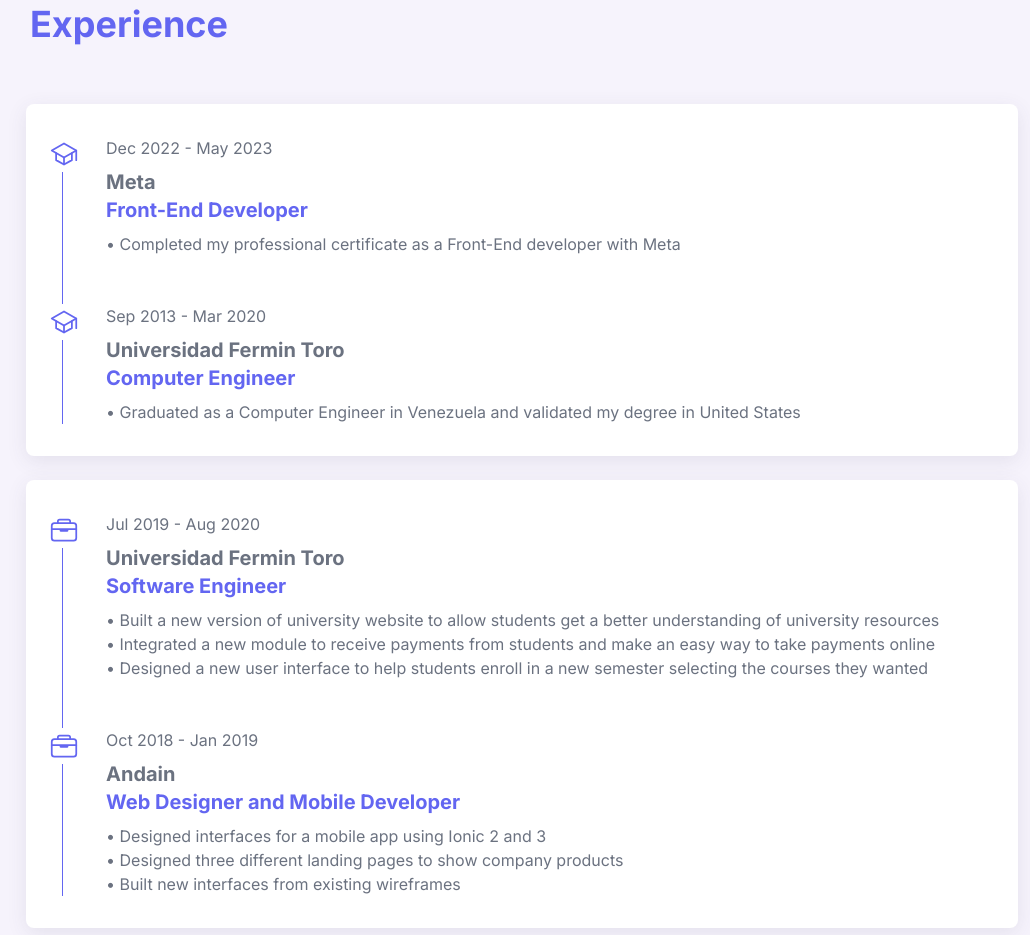
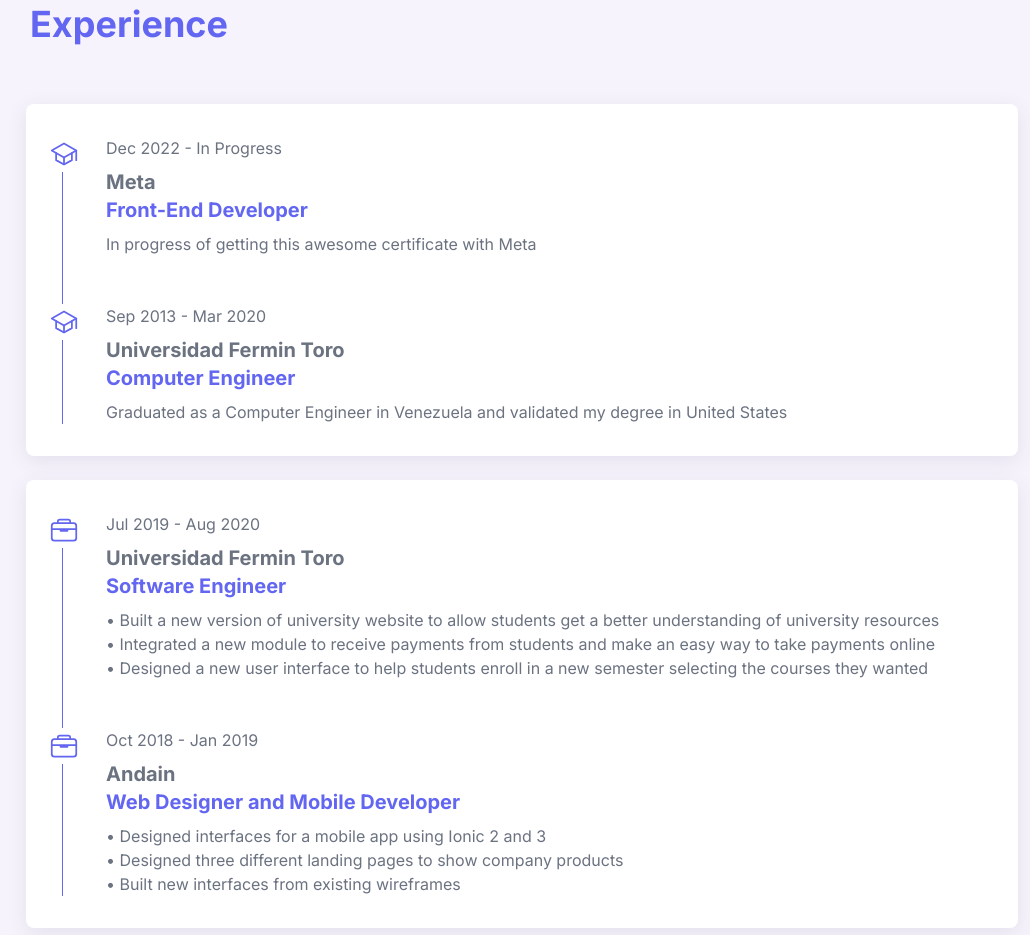
Before and after one commit to Andrespvzla/portfolio, a React (Vite) app: page / in a window 1280 px wide. Shown: the part 1500-2435 px from the top of the page, without its empty margins (168-1198 px from the left). Built offline with nearby package versions, Linux system fonts and the light colour scheme.

Commit message:
Changes to education

```diff
--- a/src/components/resume/data.js
+++ b/src/components/resume/data.js
@@ -5,10 +5,10 @@
         id: 1,
         category: 'education',
         icon: IoSchoolOutline,
-        year: 'Dec 2022 - May 2023',
+        year: 'Dec 2022 - In Progress',
         title: 'Front-End Developer',
         company: 'Meta',
-        desc: ['• Completed my professional certificate as a Front-End developer with Meta'],
+        desc: ['In progress of getting this awesome certificate with Meta'],
     },
     {
         id: 2,
@@ -17,7 +17,7 @@
         year: 'Sep 2013 - Mar 2020',
         title: 'Computer Engineer',
         company: 'Universidad Fermin Toro',
-        desc: ['• Graduated as a Computer Engineer in Venezuela and validated my degree in United States'],
+        desc: ['Graduated as a Computer Engineer in Venezuela and validated my degree in United States'],
     },
     {
         id: 3,
```
